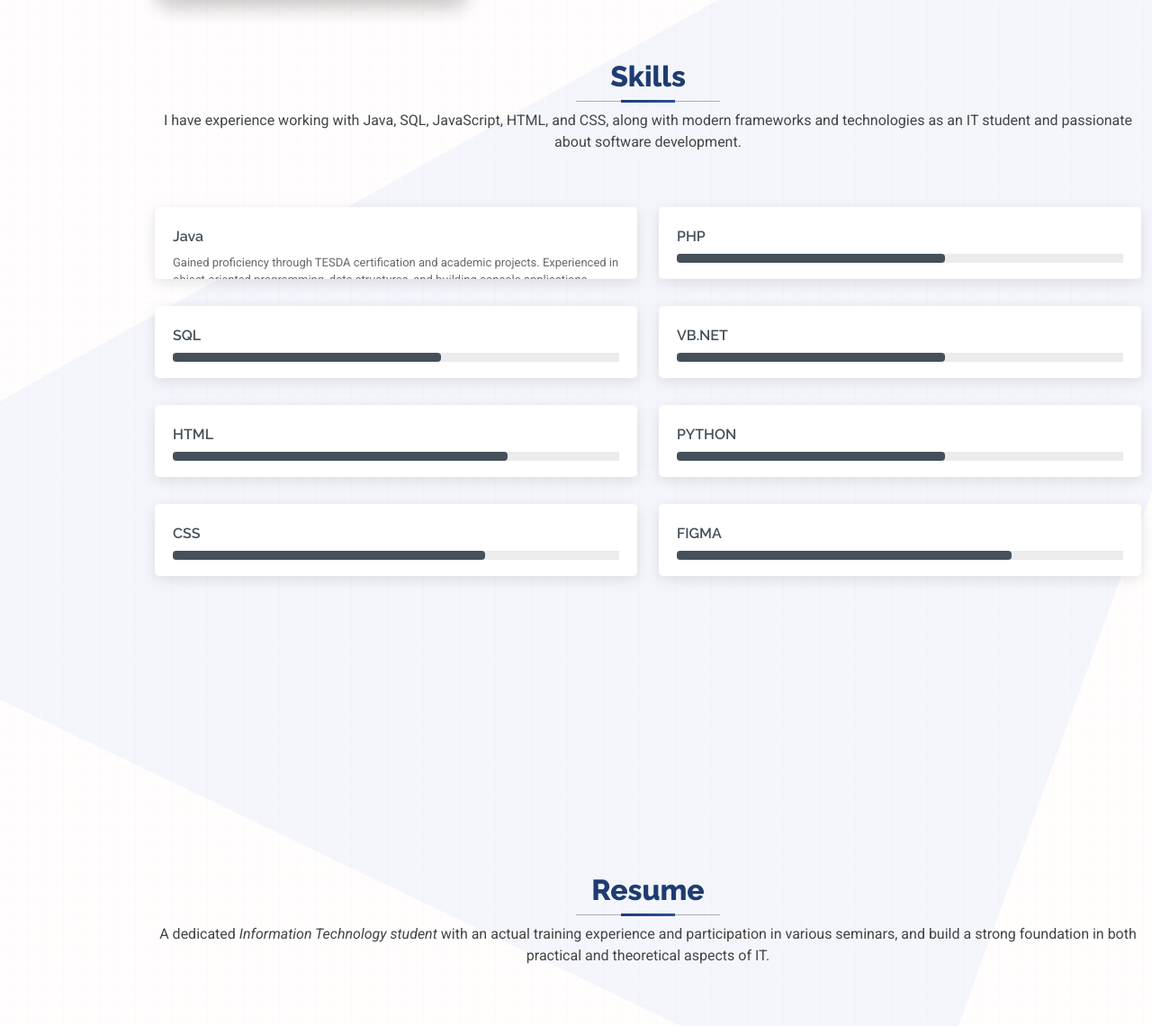
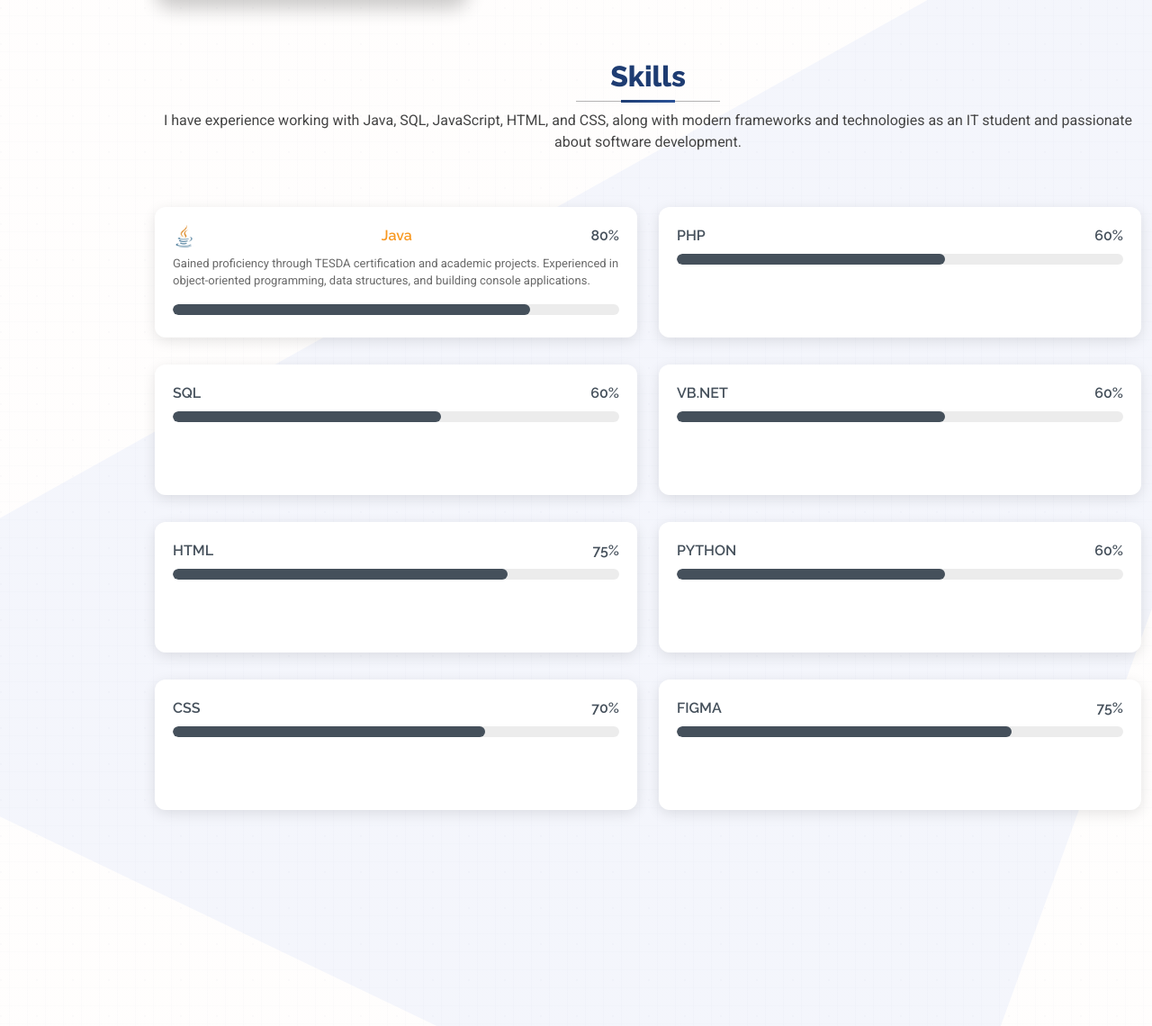
Before and after one commit to LanceKent19/MyPortfolio, a PHP site: page / in a window 1280 px wide. Shown: the part 1232-2372 px from the top of the page at 90% size. Run offline with PHP 8.4, Linux system fonts and the light colour scheme.

Commit message:
initial skill modifications

```diff
--- a/assets/styles/main.css
+++ b/assets/styles/main.css
@@ -998,14 +998,14 @@ main .section{
 # Skills Section
 --------------------------------------------------------------*/
 .skills .progress {
-  height: 80px;
+  height: 145px;
   display: block;
   background: none;
   border-radius: 0;
   margin-bottom: 30px;
   padding: 20px;
   background-color: var(--surface-color);
-  border-radius: 5px;
+  border-radius: 12px;
   box-shadow: 0 4px 15px rgba(0, 0, 0, 0.1);
   transition: all 0.3s ease;
 }
@@ -1018,7 +1018,7 @@ main .section{
 .skills .progress .skill {
   color: var(--heading-color);
   padding: 0;
-  margin: 0 0 6px 0;
+  margin: 0 0 8px 0;
   display: flex;
   text-transform: none;
   font-weight: 600;
@@ -1027,15 +1027,22 @@ main .section{
   align-items: center;
   font-size: 16px;
 }
-
+.skills .progress .skill-logo{
+  height: 25px;
+  width: 25px;
+  margin-right: 8px;
+  position: relative;
+  display: inline-block;
+}
+.skills .progress .skill-logo img{
+  height: 100%;
+  width: 100%;
+  object-fit: contain;
+  display: block;
+}
 .skills .progress .skill .val {
-  font-style: normal;
-  font-weight: 600;
-  padding: 4px 12px;
-  border-radius: 20px;
-  color: white;
-  font-size: 12px;
-  font-family: var(--nav-font);
+ float: right;
+ font-style: normal;
 }
 .skills .progress .skill-description{
   font-size: 13px;
@@ -1045,14 +1052,20 @@ main .section{
 }
 .skills .progress-bar-wrap {
   background: color-mix(in srgb, var(--default-color), transparent 90%);
-  height: 10px;
+  height: 12px;
+  border-radius: 6px;
+  overflow: hidden;
+  position: relative;
 }
 
 .skills .progress-bar {
   width: 1px;
-  height: 10px;
-  transition: 0.9s;
+  height: 12px;
+  transition: width 1.5s cubic-bezier(0.4, 0, 0.2, 1);
   background-color: var(--heading-color);
+  border-radius: 6px;
+  position: relative;
+  overflow: hidden;
 }
 
 /*--------------------------------------------------------------
--- a/sections/about.php
+++ b/sections/about.php
@@ -68,14 +68,19 @@
 
           <div class="col-lg-6">
 
-            <div class="progress">
-              <span class="skill"><span>Java</span> <i class="val">80%</i></span>
+            <div class="progress" data-skill="java">
+              <span class="skill">
+                <div class="skill-logo">
+                  <img src="../assets/img/tools-technologies/java.png" alt="Java">
+                </div>
+                <span style="color: #f89820;">Java</span>
+                <i class="val">80%</i>
+              </span>
               <div class="skill-description">
                 <p>Gained proficiency through TESDA certification and academic projects. Experienced in object-oriented programming, data structures, and building console applications.</p>
               </div>
               <div class="progress-bar-wrap">
-                <div class="progress-bar" role="progressbar" aria-valuenow="80" aria-valuemin="0" aria-valuemax="100">
-                </div>
+                <div class="progress-bar" role="progressbar" aria-valuenow="80" aria-valuemin="0" aria-valuemax="100"></div>
               </div>
             </div><!-- End Skills Item -->
 
```
Also changed, not shown: assets/img/tools-technologies/java.png (added).
